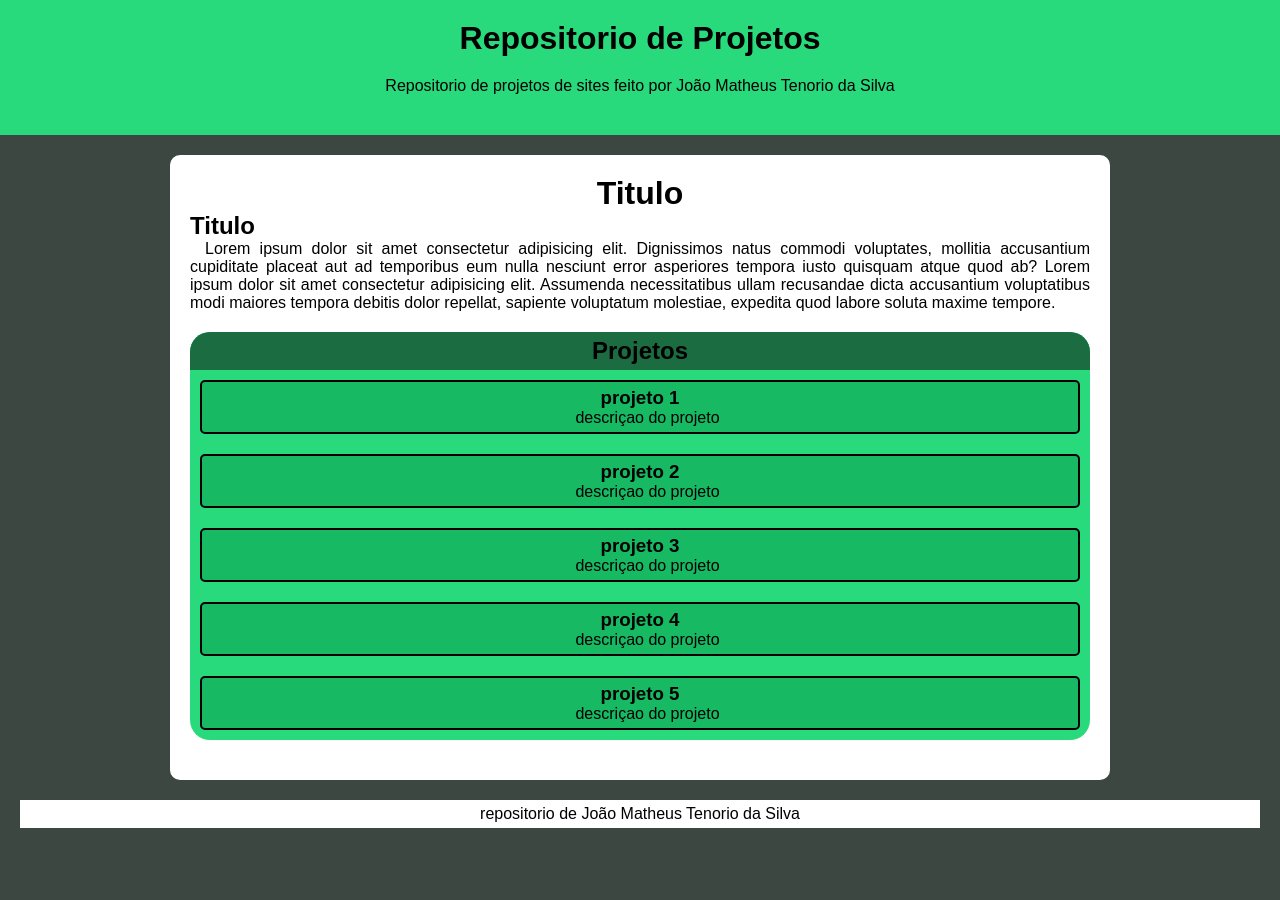
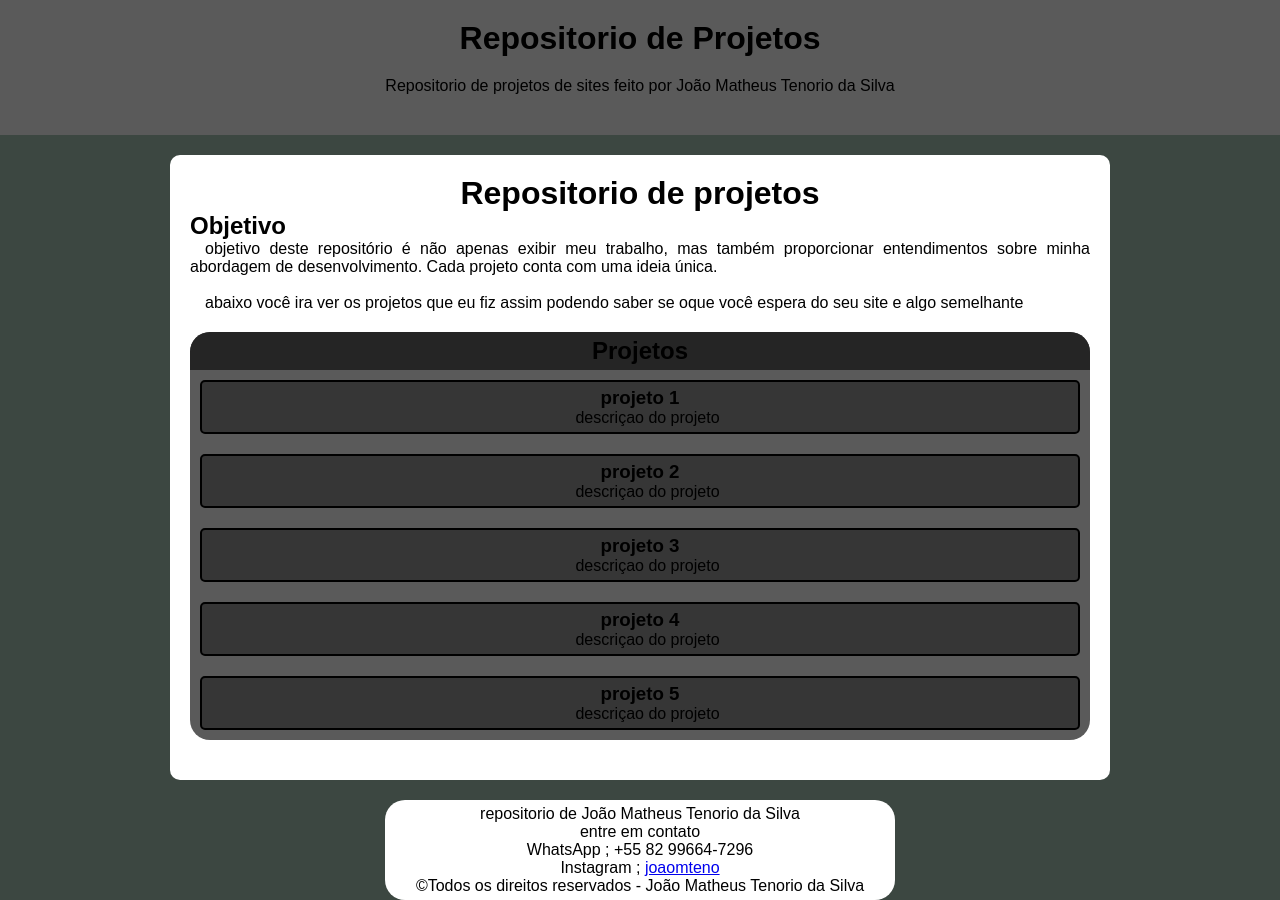
Before and after one commit to joaomatheustenorio/repository, a plain HTML site: page site/index.html in a window 1280 px wide. Before the commit the page ends 828 px from the top, so only its background shows below. Drawn offline with Linux system fonts and the light colour scheme.

Commit message:
atualizaçao
mudança de cor e texto adicionado

```diff
--- a/site/css/style.css
+++ b/site/css/style.css
@@ -4,9 +4,9 @@
     padding: 0px;
 }
 :root {
-    --corprincipal : #28DA7B;
-    --cor02 : #17B963;
-    --cor03 : #1B6D41 ;
+    --corprincipal : #5a5a5a;
+    --cor02 : #363636;
+    --cor03 : #252525 ;
 }
 body{
     background-color:#3C4741;
@@ -72,5 +72,9 @@ footer{
     background-color: #ffffff;
     padding: 5px;
     text-align: center;
-    margin: 20px 20px 0px 20px;
+    min-width: 300px;
+    max-width: 500px;
+    margin: auto;
+    margin-top: 20px;
+    border-radius: 20px;
 }
--- a/site/index.html
+++ b/site/index.html
@@ -10,15 +10,17 @@
     <header>
         <h1>Repositorio de Projetos</h1>
         <p>Repositorio de projetos de sites feito por João Matheus Tenorio da Silva</p>
-
     </header>
     <main>
-        <h1>Titulo</h1>
+        <h1>Repositorio de projetos</h1>
         <article>
-            <h2>Titulo</h2>
-            <p>Lorem ipsum dolor sit amet consectetur adipisicing elit. Dignissimos natus commodi voluptates, mollitia accusantium cupiditate placeat aut ad temporibus eum nulla nesciunt error asperiores tempora iusto quisquam atque quod ab?
-            Lorem ipsum dolor sit amet consectetur adipisicing elit. Assumenda necessitatibus ullam recusandae dicta accusantium voluptatibus modi maiores tempora debitis dolor repellat, sapiente voluptatum molestiae, expedita quod labore soluta maxime tempore.
-            </p>
+            <h2>Objetivo</h2>
+             <p>objetivo deste repositório é não apenas exibir meu trabalho, mas também proporcionar  entendimentos sobre minha abordagem de desenvolvimento. Cada projeto conta com uma ideia única.</p>
+
+        </article>
+        <article>
+            <br>
+           <p>abaixo você ira ver os projetos que eu fiz assim podendo saber se oque você espera do seu site e algo semelhante</p>
         </article>
         <nav>
             <h2>Projetos</h2>
--- a/site/js/script.js
+++ b/site/js/script.js
@@ -1,2 +1,2 @@
 let foot = document.querySelector('footer')
-foot.innerHTML = 'repositorio de João Matheus Tenorio da Silva'
+foot.innerHTML = 'repositorio de João Matheus Tenorio da Silva <br>entre em contato<br>WhatsApp ; +55 82 99664-7296<br>Instagram ; <a href="https://www.instagram/joaomteno?igsh=MTB)cWJnd3A4cXUwdw==" target = "_blank">joaomteno</a><br>&copy;Todos os direitos reservados - João Matheus Tenorio da Silva'
```
